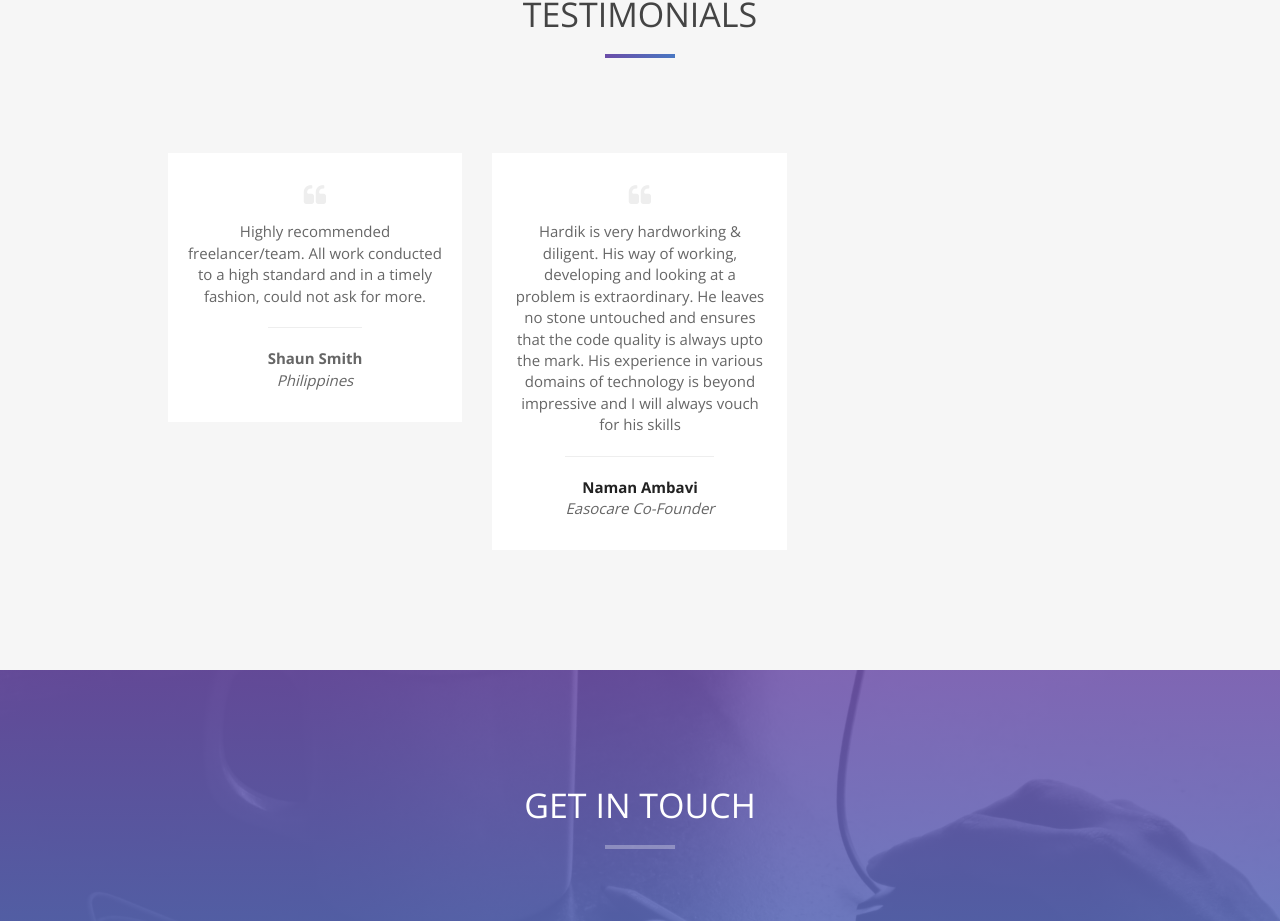
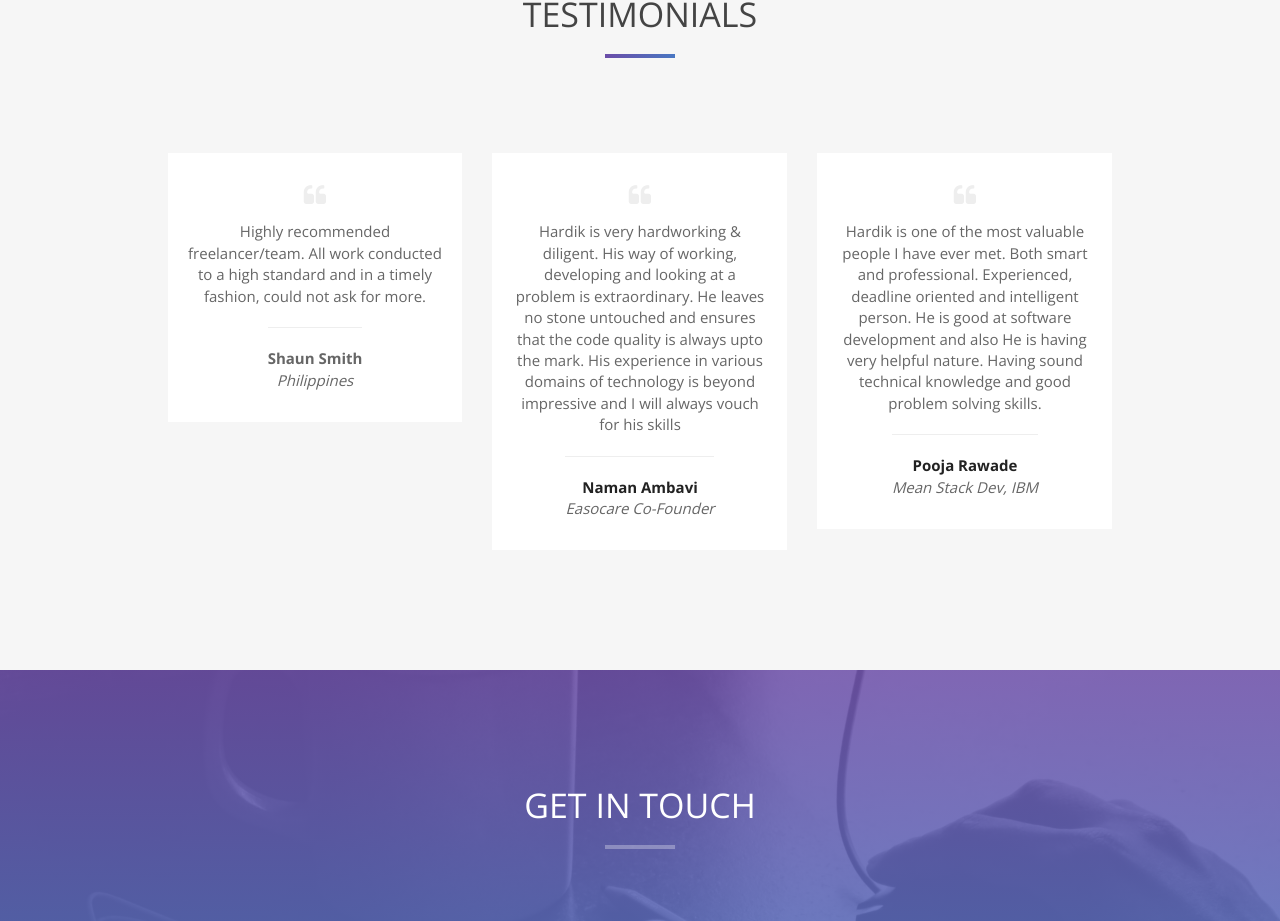
Before and after one commit to hardik2792/github.io, a plain HTML site: page index.html in a window 1280 px wide. Shown: the part 4014-4935 px from the top of the page. Drawn offline with nearby package versions, Linux system fonts and the light colour scheme.

Commit message:
Update index.html

```diff
--- a/index.html
+++ b/index.html
@@ -282,6 +282,19 @@
               </div>
             </blockquote>
           </div>
+          <div class="col-sm-4">
+            <blockquote><i class="fa fa-quote-left"></i>
+              <p>Hardik is one of the most valuable people I have ever met. Both smart and professional.
+                Experienced, deadline oriented and intelligent person. He is good at software development and also
+                He is having very helpful nature.
+                Having sound technical knowledge and good problem solving skills.
+              </p>
+              <div class="clients-name">
+                <p><strong><a href="https://www.linkedin.com/in/poojarawade"> Pooja Rawade</a></strong><br>
+                  <em>Mean Stack Dev, IBM</em></p>
+              </div>
+            </blockquote>
+          </div>
         </div>
       </div>
     </div>
```
